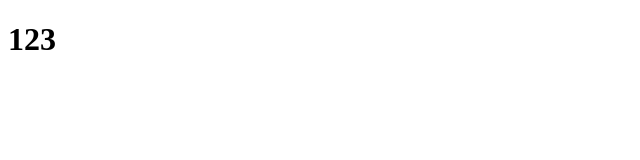
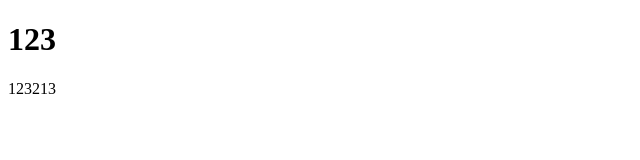
Before and after one commit to Red-eyes228/Red-eyes228, a plain HTML site: page index.html in a window 1280 px wide. Shown: the full height of the page, 0-640 px from the left. Drawn offline with Linux system fonts and the light colour scheme.

Commit message:
Add files via upload

```diff
--- a/index.html
+++ b/index.html
@@ -7,5 +7,6 @@
 </head>
 <body>
     <h1>123</h1>
+    <p>123213</p>
 </body>
 </html>
```
